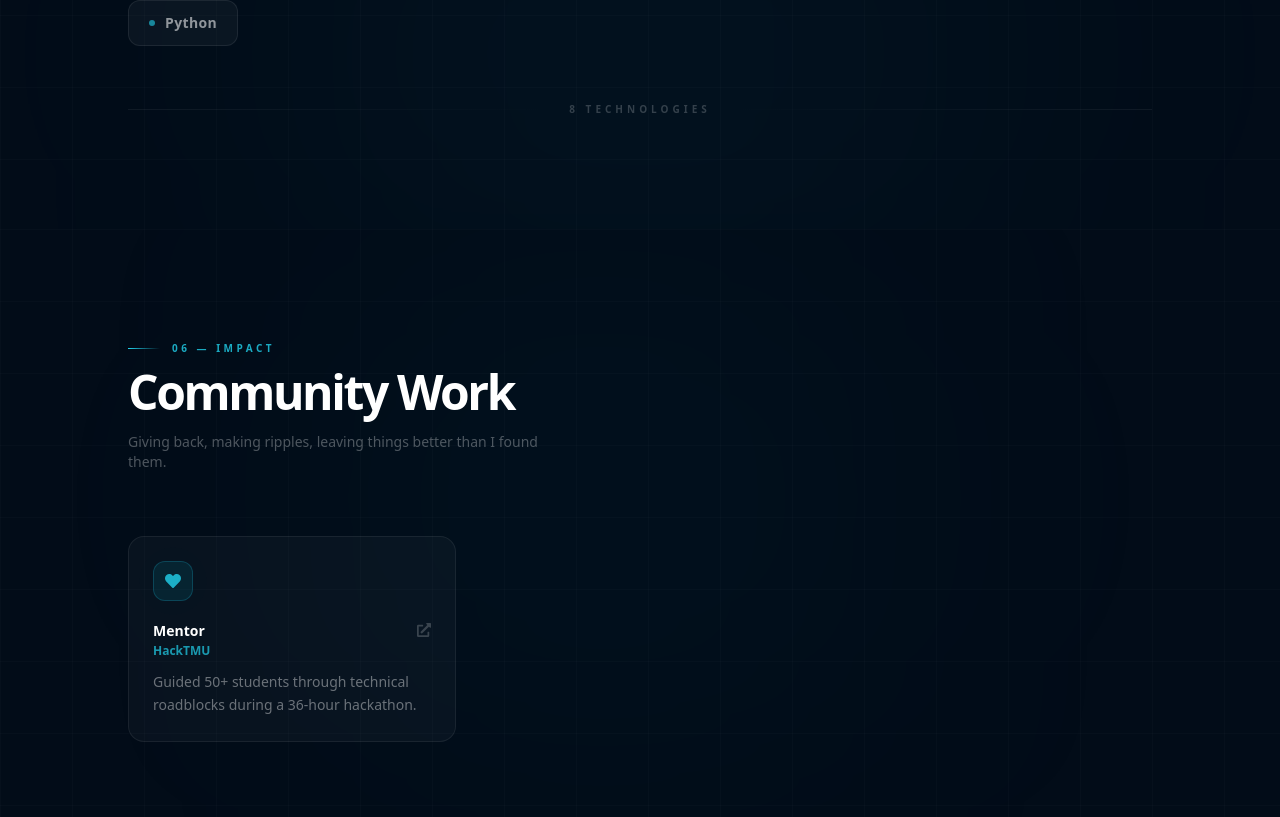
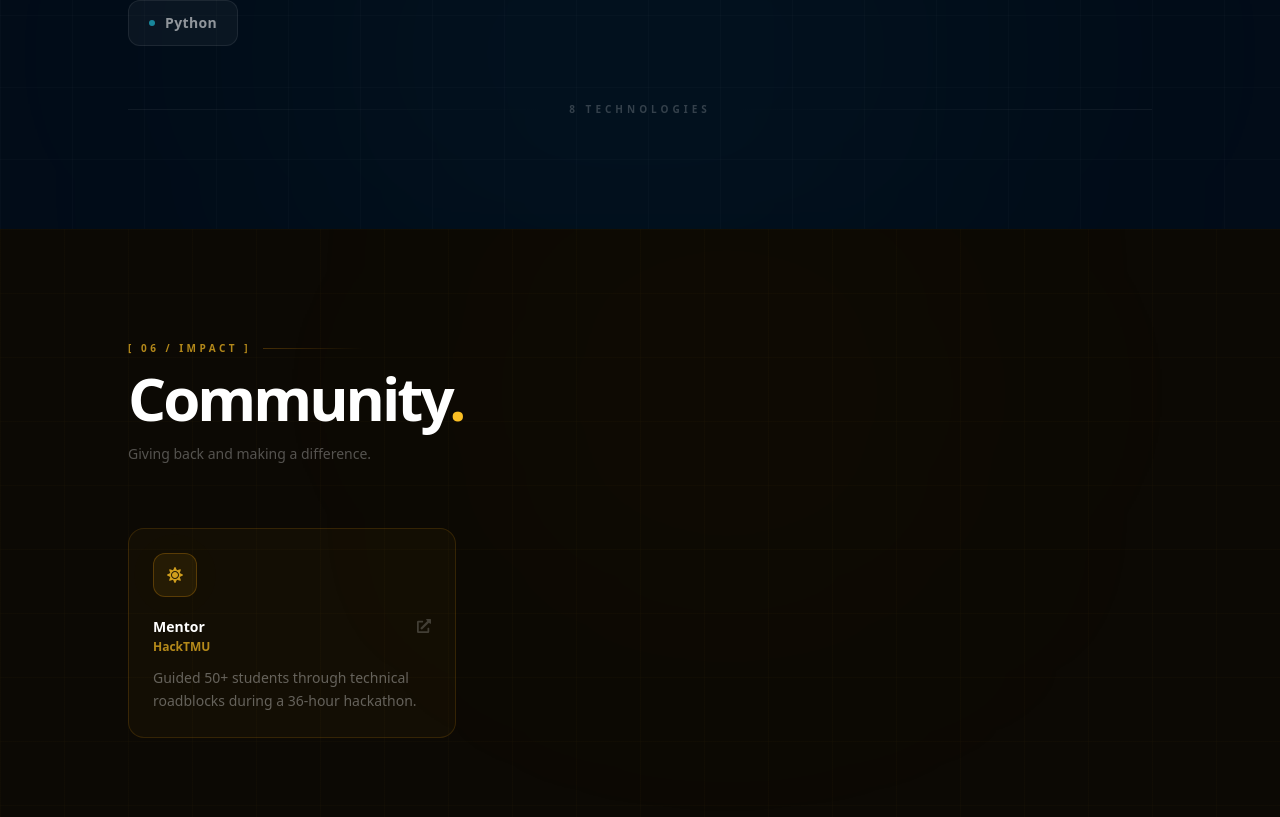
Before and after one commit to salienceenterprises-lab/portfolio-5f77b, a Next.js app: page /portfolio-5f77b/ in a window 1280 px wide. Shown: the part 4363-5180 px from the top of the page. Built offline with nearby package versions, Linux system fonts and the light colour scheme.

Commit message:
Update app/components/community.jsx via Portfolio SaaS

```diff
--- a/app/components/community.jsx
+++ b/app/components/community.jsx
@@ -1,104 +1,81 @@
 "use client";
 import { motion } from "framer-motion";
-import { FaHeart, FaExternalLinkAlt } from "react-icons/fa";
+import { FaSun, FaExternalLinkAlt } from "react-icons/fa";
 
 export default function PortfolioCommunity({ data }) {
   if (!data?.community?.length) return null;
 
   return (
-    <section id="community" className="relative py-28 px-6 overflow-hidden bg-[#020c18]">
+    <section id="community" className="relative py-28 px-6 overflow-hidden bg-[#0c0904]">
 
-      {/* Ambient */}
       <div className="absolute inset-0 pointer-events-none">
-        <div className="absolute bottom-1/4 right-1/3 w-[500px] h-[400px] bg-cyan-500/[0.05] rounded-full blur-[160px]" />
-        <div className="absolute inset-0 bg-[linear-gradient(to_right,rgba(255,255,255,0.015)_1px,transparent_1px),linear-gradient(to_bottom,rgba(255,255,255,0.015)_1px,transparent_1px)] bg-[size:72px_72px]" />
+        <div className="absolute bottom-1/3 left-1/3 w-[600px] h-[500px] rounded-full blur-[160px]"
+          style={{ background:"radial-gradient(ellipse,rgba(251,191,36,0.05),transparent 70%)" }} />
+        <div className="absolute inset-0 bg-[linear-gradient(rgba(251,191,36,0.02)_1px,transparent_1px),linear-gradient(90deg,rgba(251,191,36,0.02)_1px,transparent_1px)] bg-[size:64px_64px]" />
       </div>
 
       <div className="max-w-5xl mx-auto relative z-10">
-
-        {/* Header */}
-        <motion.div
-          initial={{ opacity: 0, x: -20 }}
-          whileInView={{ opacity: 1, x: 0 }}
-          viewport={{ once: true }}
-          transition={{ duration: 0.6 }}
-          className="flex items-center gap-3 mb-3"
-        >
-          <motion.div
-            initial={{ width: 0 }} whileInView={{ width: 32 }} viewport={{ once: true }}
-            transition={{ duration: 0.8 }}
-            className="h-px bg-gradient-to-r from-cyan-400 to-transparent"
-          />
-          <span className="text-[10px] font-bold tracking-[0.35em] uppercase text-cyan-400/80">06 — Impact</span>
+        <motion.div initial={{ opacity:0,x:-20 }} whileInView={{ opacity:1,x:0 }} viewport={{ once:true }} transition={{ duration:0.5 }}
+          className="flex items-center gap-3 mb-3">
+          <span className="text-[10px] font-black tracking-[0.35em] uppercase text-amber-400/70">[ 06 / Impact ]</span>
+          <div className="flex-1 h-px bg-gradient-to-r from-amber-500/25 to-transparent max-w-[100px]" />
         </motion.div>
 
-        <motion.h2
-          initial={{ opacity: 0, y: 20 }}
-          whileInView={{ opacity: 1, y: 0 }}
-          viewport={{ once: true }}
-          transition={{ duration: 0.7, delay: 0.05 }}
-          className="text-4xl sm:text-5xl font-black tracking-tighter text-white mb-4"
-        >
-          Community Work
+        <motion.h2 initial={{ opacity:0,y:18 }} whileInView={{ opacity:1,y:0 }} viewport={{ once:true }} transition={{ duration:0.6,delay:0.05 }}
+          className="text-4xl sm:text-6xl font-black tracking-tighter text-white mb-4">
+          Community<span className="text-amber-400">.</span>
         </motion.h2>
-        <motion.p
-          initial={{ opacity: 0 }}
-          whileInView={{ opacity: 1 }}
-          viewport={{ once: true }}
-          transition={{ duration: 0.6, delay: 0.15 }}
-          className="text-white/30 text-sm mb-16 max-w-md"
-        >
-          Giving back, making ripples, leaving things better than I found them.
+        <motion.p initial={{ opacity:0 }} whileInView={{ opacity:1 }} viewport={{ once:true }} transition={{ duration:0.5,delay:0.15 }}
+          className="text-white/30 text-sm mb-16 max-w-sm">
+          Giving back and making a difference.
         </motion.p>
 
         <div className="grid gap-5 sm:grid-cols-2 lg:grid-cols-3">
           {data.community.map((item, index) => (
-            <motion.div
-              key={index}
-              initial={{ opacity: 0, y: 24 }}
-              whileInView={{ opacity: 1, y: 0 }}
-              viewport={{ once: true }}
-              transition={{ duration: 0.5, delay: index * 0.08 }}
-              whileHover={{ y: -5 }}
-              className="group relative bg-white/[0.03] border border-white/[0.07] rounded-2xl p-6 overflow-hidden hover:border-cyan-500/25 hover:shadow-[0_16px_50px_rgba(6,182,212,0.09)] transition-all duration-400"
-            >
-              {/* Subtle glow */}
-              <div className="absolute inset-0 bg-gradient-to-br from-cyan-500/[0.05] to-transparent opacity-0 group-hover:opacity-100 transition-opacity duration-400 pointer-events-none rounded-2xl" />
+            <motion.div key={index}
+              initial={{ opacity:0,y:24 }} whileInView={{ opacity:1,y:0 }} viewport={{ once:true }}
+              transition={{ duration:0.5,delay:index*0.08 }}
+              whileHover={{ y:-5 }}
+              className="group relative border border-amber-500/15 rounded-2xl p-6 overflow-hidden transition-all duration-400 hover:border-amber-400/40 hover:shadow-[0_16px_50px_rgba(251,191,36,0.1)]"
+              style={{ background:"rgba(251,191,36,0.03)" }}>
 
-              {/* Pulse ring behind icon */}
-              <div className="relative w-10 h-10 mb-5 flex items-center justify-center">
-                <motion.div
-                  animate={{ scale: [1, 1.8], opacity: [0.2, 0] }}
-                  transition={{ duration: 2.5, repeat: Infinity, delay: index * 0.5 }}
-                  className="absolute inset-0 rounded-full bg-cyan-400/20"
-                />
-                <div className="relative w-10 h-10 rounded-xl bg-cyan-500/[0.1] border border-cyan-400/20 flex items-center justify-center group-hover:scale-110 transition-transform duration-300 z-10">
-                  <FaHeart className="w-4 h-4 text-cyan-400/80" />
+              {/* Warm hover glow */}
+              <div className="absolute inset-0 rounded-2xl opacity-0 group-hover:opacity-100 transition-opacity duration-400 pointer-events-none"
+                style={{ background:"linear-gradient(135deg,rgba(251,191,36,0.06),rgba(249,115,22,0.03),transparent)" }} />
+
+              {/* Sun icon with radiating warmth */}
+              <div className="relative w-11 h-11 mb-5">
+                <motion.div animate={{ scale:[1,2.0],opacity:[0.2,0] }}
+                  transition={{ duration:2.5,repeat:Infinity,delay:index*0.5 }}
+                  className="absolute inset-0 rounded-full"
+                  style={{ background:"rgba(251,191,36,0.2)" }} />
+                <div className="relative w-11 h-11 rounded-xl border border-amber-500/25 flex items-center justify-center z-10 group-hover:scale-110 transition-transform duration-300"
+                  style={{ background:"rgba(251,191,36,0.08)" }}>
+                  <FaSun className="w-4 h-4 text-amber-400/80" />
                 </div>
               </div>
 
-              <div className="relative z-10 flex items-start justify-between gap-2">
+              <div className="flex items-start justify-between gap-2 mb-2 relative z-10">
                 <div>
-                  <h3 className="font-bold text-white text-sm mb-0.5 group-hover:text-cyan-200 transition-colors duration-300">
-                    {item.role}
-                  </h3>
-                  <p className="text-xs font-bold text-cyan-400/70">{item.organization}</p>
+                  <h3 className="font-black text-white text-sm mb-0.5 group-hover:text-amber-200 transition-colors duration-300">{item.role}</h3>
+                  <p className="text-xs font-bold text-amber-400/70">{item.organization}</p>
                 </div>
                 {item.link && (
-                  <a
-                    href={item.link}
-                    target="_blank"
-                    rel="noopener noreferrer"
-                    className="text-white/20 hover:text-cyan-400 transition-colors mt-0.5 flex-shrink-0"
-                  >
+                  <a href={item.link} target="_blank" rel="noopener noreferrer"
+                    className="text-white/20 hover:text-amber-400 transition-colors mt-0.5 flex-shrink-0">
                     <FaExternalLinkAlt className="w-3.5 h-3.5" />
                   </a>
                 )}
               </div>
 
               {item.description && (
-                <p className="text-sm text-white/40 leading-relaxed mt-3 relative z-10">{item.description}</p>
+                <p className="text-sm text-white/35 leading-relaxed mt-3 relative z-10">{item.description}</p>
               )}
+
+              {/* Bottom warm line */}
+              <motion.div initial={{ scaleX:0 }} whileHover={{ scaleX:1 }}
+                className="absolute bottom-0 left-0 right-0 h-px origin-left"
+                style={{ background:"linear-gradient(90deg,transparent,#fbbf24,#f97316,transparent)" }} />
             </motion.div>
           ))}
         </div>
```
